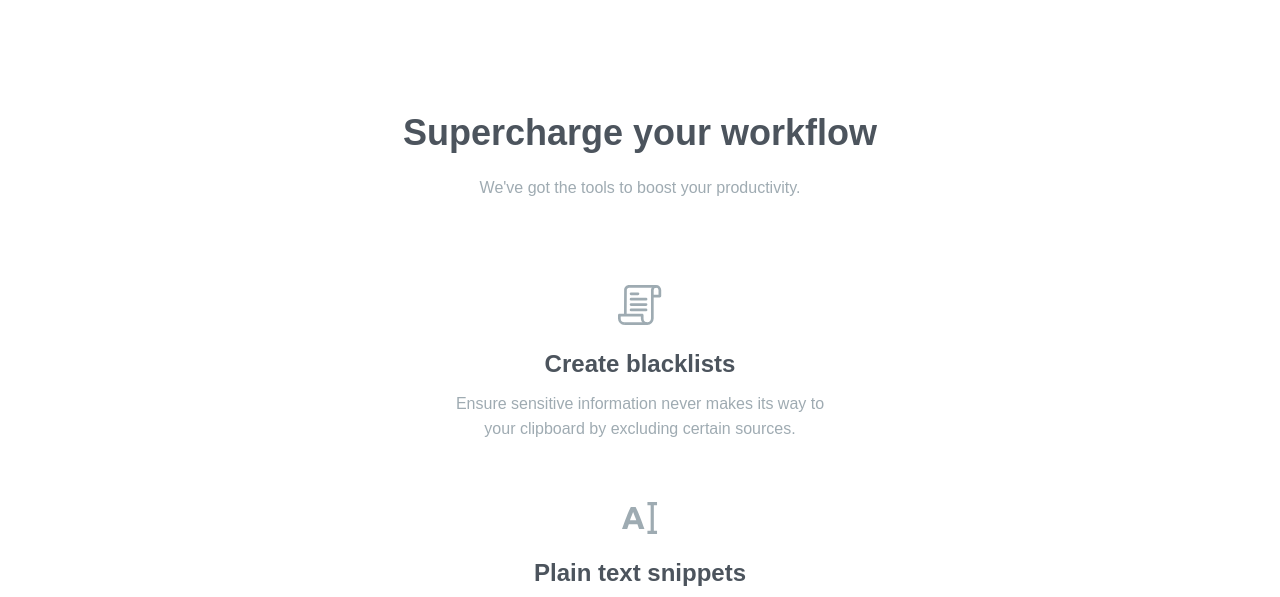
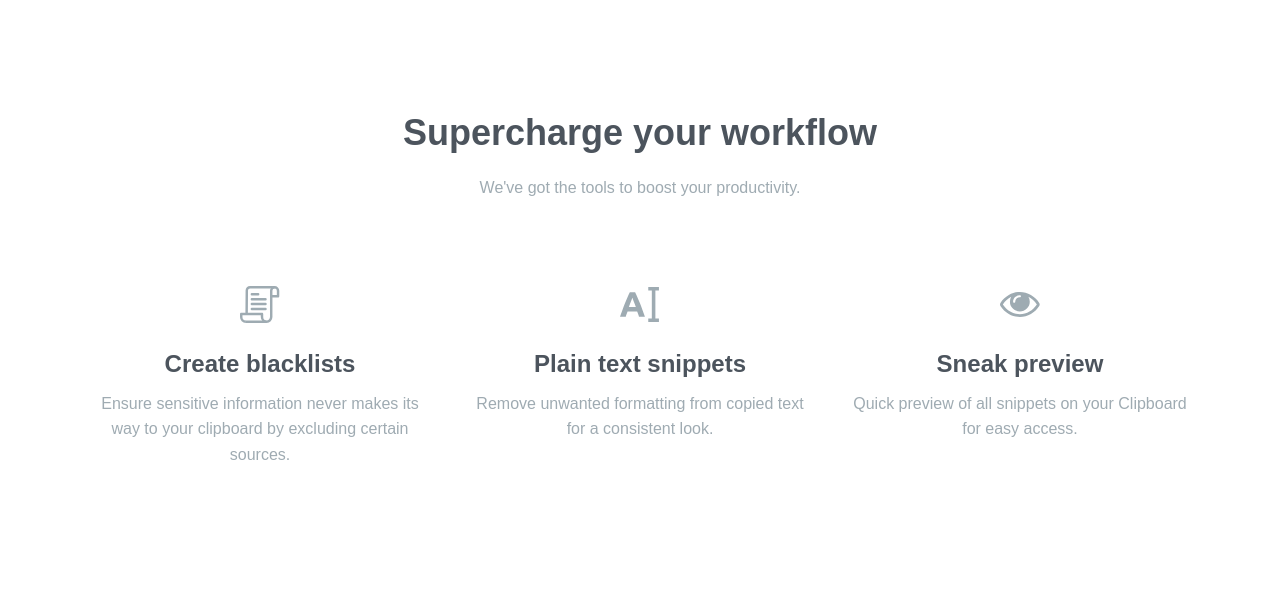
Before and after one commit to karolbanat/clipboard-landing-page, a website: page index.html in a window 1280 px wide. Shown: the part 2390-2987 px from the top of the page. Drawn offline with nearby package versions, Linux system fonts and the light colour scheme; a web font is replaced by a local one.

Commit message:
Wokflow section styling

```diff
--- a/src/sass/components/_feature.scss
+++ b/src/sass/components/_feature.scss
@@ -5,7 +5,11 @@
 	text-align: center;
 
 	&__icon {
+		width: 4rem;
+		aspect-ratio: 1;
 		margin-bottom: var(--spacing-2);
+
+		object-fit: contain;
 	}
 
 	&__heading {
--- /dev/null
+++ b/src/sass/components/_workflow.scss
@@ -0,0 +1,3 @@
+.workflow {
+	padding-inline: var(--spacing-2);
+}
--- a/src/sass/layout/_grid.scss
+++ b/src/sass/layout/_grid.scss
@@ -4,4 +4,11 @@
 	display: grid;
 	align-content: center;
 	gap: var(--gap);
+
+	&--triple {
+		@media (min-width: $bp-medium) {
+			--gap: 3rem;
+			grid-template-columns: repeat(3, 1fr);
+		}
+	}
 }
--- a/src/sass/main.scss
+++ b/src/sass/main.scss
@@ -15,3 +15,4 @@
 @import './components/snippets';
 @import './components/feature';
 @import './components/access';
+@import './components/workflow';
```
Also changed, not shown: dist/css/main.min.css.
